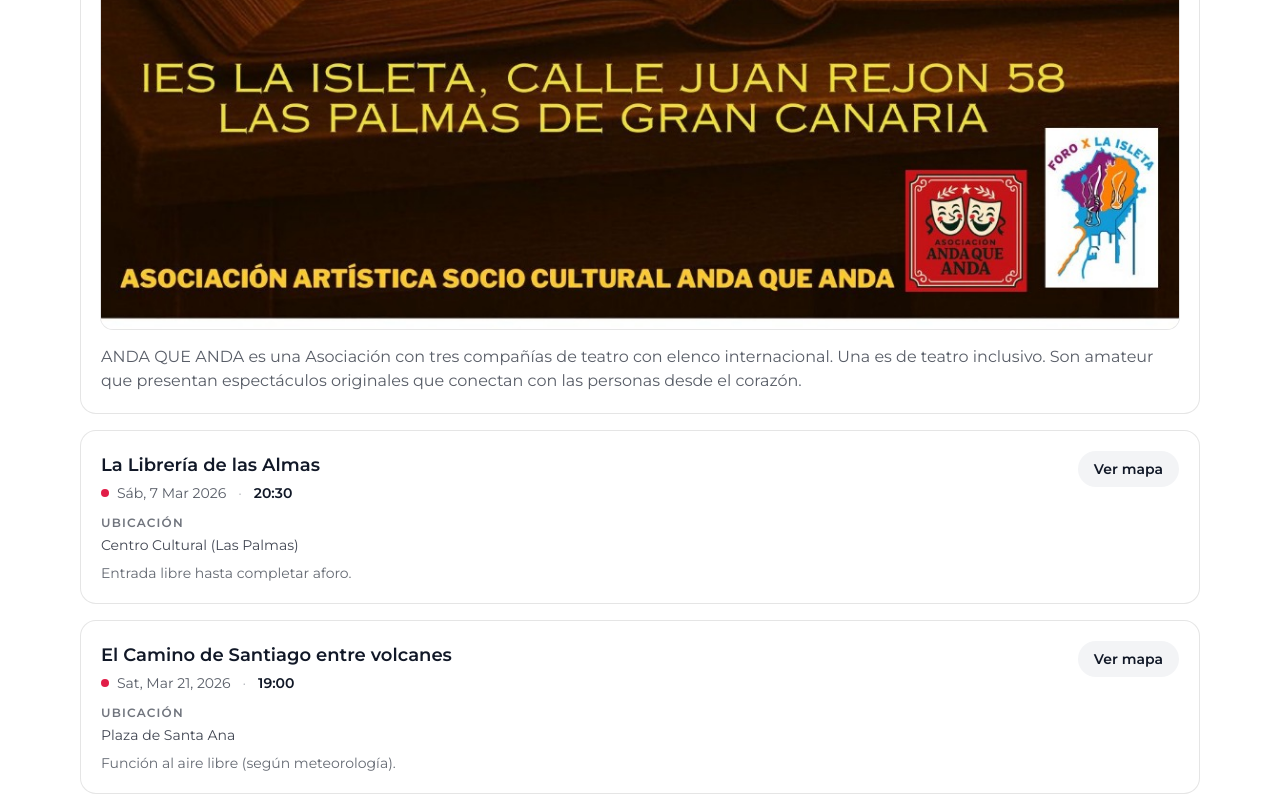
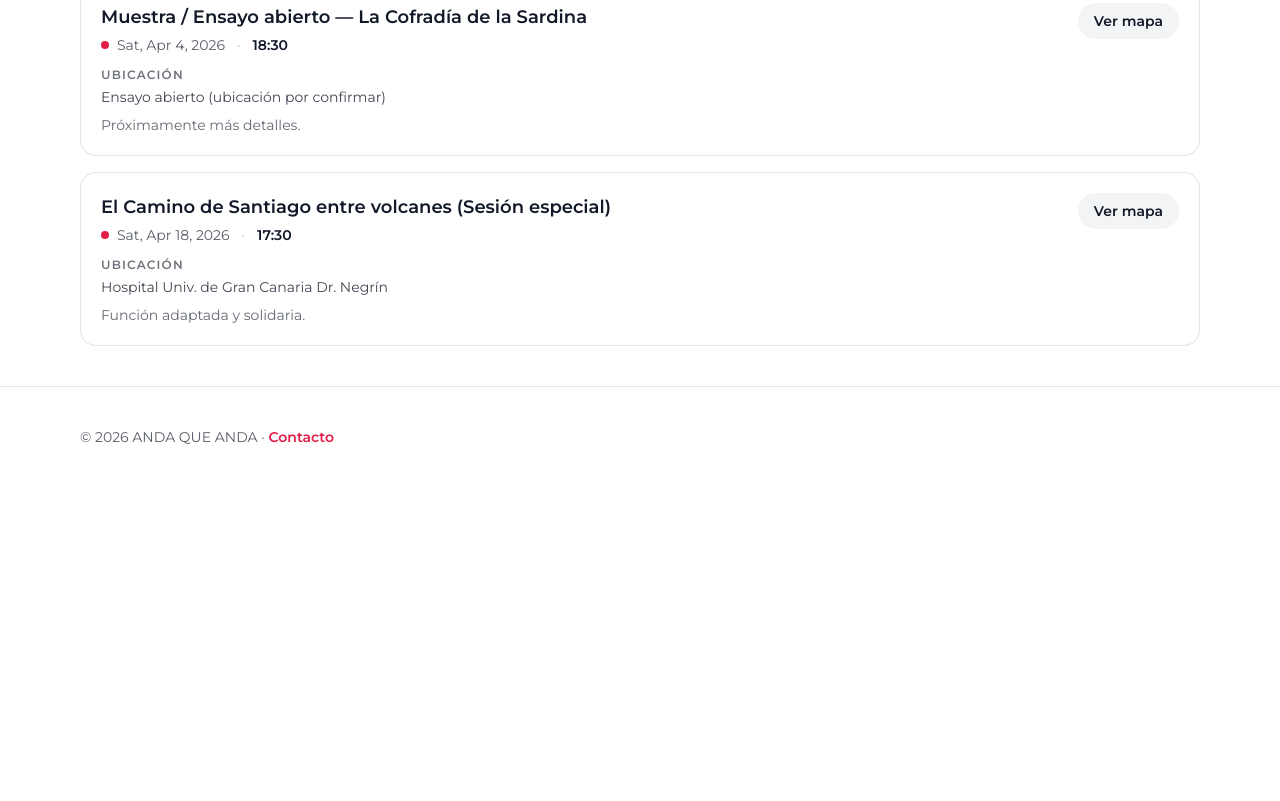
Before and after one commit to eslimjallow/ANDAQUE-ANDA, a website built with Vite: page anda-que-anda-site/agenda.html in a window 1280 px wide. Shown: the part 1594-2395 px from the top of the page. After the commit the page ends 2081 px from the top, so only its background shows below. Built offline with nearby package versions, Linux system fonts and the light colour scheme.

Commit message:
Update homepage text and remove period after contigo

```diff
--- a/anda-que-anda-site/agenda.html
+++ b/anda-que-anda-site/agenda.html
@@ -154,46 +154,13 @@
             <div class="mt-1 text-sm text-ink/70">Las Palmas de Gran Canaria</div>
             <div class="mt-2 text-sm text-ink/65">Día de La Isleta 2026. Entrada libre hasta completar aforo.</div>
           </div>
-          <div class="mt-4">
+          <div class="mt-4 max-w-2xl mx-auto">
             <img
               src="/assets/poster-libreria-almas.jpeg"
               alt="Poster La Librería de las Almas - 24 Febrero 2026"
               class="w-full rounded-xl object-cover ring-1 ring-black/10"
               loading="lazy"
             />
-          </div>
-          <div class="mt-4">
-            <p class="text-sm leading-relaxed text-ink/70 md:text-base">
-              ANDA QUE ANDA es una Asociación con tres compañías de teatro con elenco internacional. Una es de teatro inclusivo. Son amateur que presentan espectáculos originales que conectan con las personas desde el corazón.
-            </p>
-          </div>
-        </article>
-
-        <article class="rounded-2xl border border-black/10 bg-white p-5 hover:border-stage-red/25">
-          <div class="flex flex-wrap items-start justify-between gap-3">
-            <div>
-              <div class="text-lg font-semibold text-ink">La Librería de las Almas</div>
-              <div class="mt-1 flex flex-wrap items-center gap-x-3 gap-y-1 text-sm text-ink/70">
-                <span class="inline-flex items-center gap-2">
-                  <span class="h-2 w-2 rounded-full bg-stage-red" aria-hidden="true"></span>
-                  Sáb, 7 Mar 2026
-                </span>
-                <span class="text-ink/35" aria-hidden="true">·</span>
-                <span class="font-semibold text-ink">20:30</span>
-              </div>
-            </div>
-            <a
-              href="https://maps.google.com/?q=Centro%20Cultural%20Las%20Palmas"
-              target="_blank"
-              rel="noreferrer"
-              class="inline-flex items-center rounded-full bg-mist px-4 py-2 text-sm font-semibold text-ink hover:bg-stage-red/10 hover:text-stage-red active:scale-95 touch-manipulation"
-              >Ver mapa</a
-            >
-          </div>
-          <div class="mt-3">
-            <div class="text-xs font-semibold tracking-widest text-ink/60">UBICACIÓN</div>
-            <div class="mt-1 text-sm text-ink/80">Centro Cultural (Las Palmas)</div>
-            <div class="mt-2 text-sm text-ink/65">Entrada libre hasta completar aforo.</div>
           </div>
         </article>
 
--- a/anda-que-anda-site/index.html
+++ b/anda-que-anda-site/index.html
@@ -196,11 +196,10 @@
               </div>
 
               <h1 class="mt-5 font-serif text-3xl sm:text-4xl font-semibold leading-tight text-white md:text-5xl">
-                Un escenario para historias que se quedan contigo.
+                Un escenario para historias que se quedan contigo
               </h1>
               <p class="mt-4 max-w-2xl text-sm sm:text-base leading-relaxed text-white/80 md:text-lg">
-                ANDA QUE ANDA es un grupo de teatro con mirada cálida y profesional: producciones originales, elenco
-                internacional y funciones que conectan con la ciudad.
+                ANDA QUE ANDA es una Asociación con tres compañías de teatro con elenco internacional. Una es de teatro inclusivo. Son amateur que presentan espectáculos originales que conectan con las personas desde el corazón.
               </p>
 
               <div class="mt-7 flex flex-wrap items-center gap-3">
```
Also changed, not shown: anda-que-anda-static/agenda.html (+1 -35 lines), anda-que-anda-static/index.html (+2 -3 lines).
